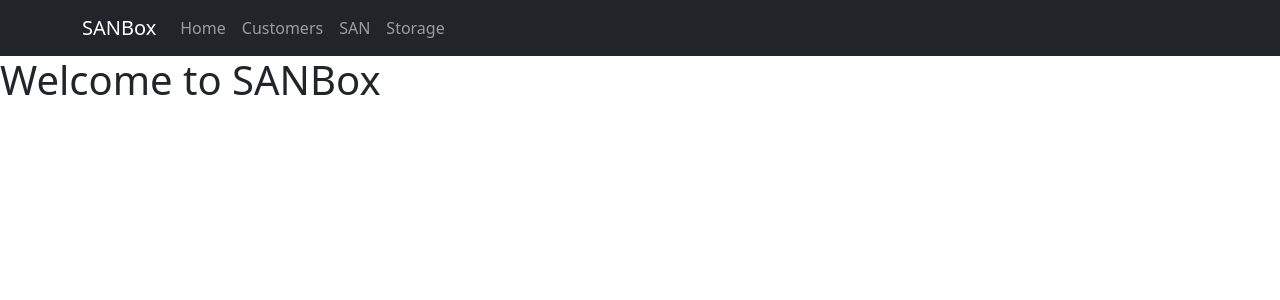
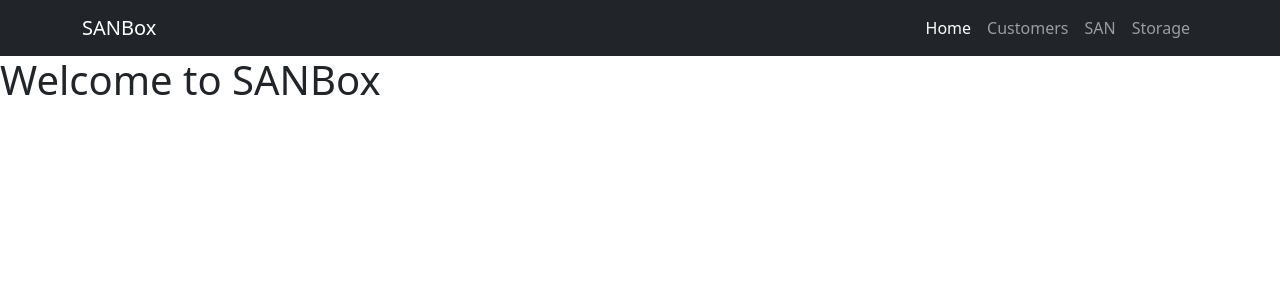
Before and after one commit to rickkoe/sanbox, a React (Create React App) app in the folder frontend/: page / in a window 1280 px wide. Shown: the top 300 px of the page. Built offline with nearby package versions, Linux system fonts and the light colour scheme.

Commit message:
Customer Table loaded

```diff
--- a/frontend/src/App.js
+++ b/frontend/src/App.js
@@ -2,7 +2,7 @@ import React from "react";
 import { BrowserRouter as Router, Route, Routes } from "react-router-dom";
 import Navbar from "./components/Navbar";
 import Home from "./pages/Home";
-import CustomerTable from "./pages/CustomerTable";
+import Customers from "./pages/Customers";
 import SanPage from "./pages/SanPage";
 import StoragePage from "./pages/StoragePage";
 
@@ -12,7 +12,7 @@ function App() {
       <Navbar />
       <Routes>
         <Route path="/" element={<Home />} />
-        <Route path="/customers" element={<CustomerTable />} />
+        <Route path="/customers" element={<Customers />} />
         <Route path="/san" element={<SanPage />} />
         <Route path="/storage" element={<StoragePage />} />
       </Routes>
--- a/frontend/src/components/CustomerTable.js
+++ b/frontend/src/components/CustomerTable.js
@@ -1,22 +1,39 @@
-import React, { useEffect, useState } from 'react';
-import axios from 'axios';
+import React, { useEffect, useState } from "react";
+import axios from "axios";
 
 const CustomerTable = () => {
     const [customers, setCustomers] = useState([]);
+    const [loading, setLoading] = useState(true);
+    const [error, setError] = useState(null);
 
     useEffect(() => {
-        axios.get('http://127.0.0.1:8000/api/customers/')
+        axios.get("http://127.0.0.1:8000/api/customers/")
             .then(response => {
                 setCustomers(response.data);
+                setLoading(false);
             })
-            .catch(error => console.error("Error fetching customers:", error));
+            .catch(error => {
+                console.error("Error fetching customers:", error);
+                setError("Failed to load customers.");
+                setLoading(false);
+            });
     }, []);
 
     return (
-        <div>
-            <h2>Customers</h2>
-            <table border="1">
-                <thead>
+        <div className="container mt-4">
+            <h2 className="mb-4">Customers</h2>
+
+            {/* Loading State */}
+            {loading && <div className="alert alert-info">Loading customers...</div>}
+
+            {/* Error Message */}
+            {error && <div className="alert alert-danger">{error}</div>}
+
+            {/* Customer Table */}
+            {!loading && !error && (
+                <div className="table-responsive">
+                    <table className="table table-striped table-bordered">
+                        <thead className="table-dark">
                             <tr>
                                 <th>ID</th>
                                 <th>Name</th>
@@ -32,6 +49,8 @@ const CustomerTable = () => {
                         </tbody>
                     </table>
                 </div>
+            )}
+        </div>
     );
 };
 
--- a/frontend/src/components/Navbar.js
+++ b/frontend/src/components/Navbar.js
@@ -1,21 +1,42 @@
 import React from "react";
-import { Link } from "react-router-dom";
-import "bootstrap/dist/css/bootstrap.min.css"; // Ensure Bootstrap is loaded
+import { NavLink } from "react-router-dom";
+import "bootstrap/dist/css/bootstrap.min.css"; // Bootstrap styles
 
 const Navbar = () => {
   return (
     <nav className="navbar navbar-expand-lg navbar-dark bg-dark">
       <div className="container">
-        <Link className="navbar-brand" to="/">SANBox</Link>
-        <button className="navbar-toggler" type="button" data-bs-toggle="collapse" data-bs-target="#navbarNav">
+        {/* Left-aligned Brand */}
+        <NavLink className="navbar-brand" to="/">SANBox</NavLink>
+
+        {/* Mobile Navbar Toggle Button */}
+        <button
+          className="navbar-toggler"
+          type="button"
+          data-bs-toggle="collapse"
+          data-bs-target="#navbarNav"
+          aria-controls="navbarNav"
+          aria-expanded="false"
+          aria-label="Toggle navigation"
+        >
           <span className="navbar-toggler-icon"></span>
         </button>
+
+        {/* Right-aligned Nav Links */}
         <div className="collapse navbar-collapse" id="navbarNav">
-          <ul className="navbar-nav">
-            <li className="nav-item"><Link className="nav-link" to="/">Home</Link></li>
-            <li className="nav-item"><Link className="nav-link" to="/customers">Customers</Link></li>
-            <li className="nav-item"><Link className="nav-link" to="/san">SAN</Link></li>
-            <li className="nav-item"><Link className="nav-link" to="/storage">Storage</Link></li>
+          <ul className="navbar-nav ms-auto">
+            <li className="nav-item">
+              <NavLink className="nav-link" to="/" end>Home</NavLink>
+            </li>
+            <li className="nav-item">
+              <NavLink className="nav-link" to="/customers">Customers</NavLink>
+            </li>
+            <li className="nav-item">
+              <NavLink className="nav-link" to="/san">SAN</NavLink>
+            </li>
+            <li className="nav-item">
+              <NavLink className="nav-link" to="/storage">Storage</NavLink>
+            </li>
           </ul>
         </div>
       </div>
--- a/frontend/src/pages/CustomerTable.js
+++ /dev/null
@@ -1,7 +0,0 @@
-import React from "react";
-
-const CustomerTable = () => {
-    return <h1>Customers Page</h1>;
-};
-
-export default CustomerTable;
--- /dev/null
+++ b/frontend/src/pages/Customers.js
@@ -0,0 +1,16 @@
+import React from "react";
+import CustomerTable from "../components/CustomerTable";
+
+const Customers = () => {
+  return (
+    <div className="container mt-4">
+      <h1>Customers Page</h1>
+      <p>Welcome to the Customers section. Here is the list of customers:</p>
+
+      {/* Embed CustomerTable component */}
+      <CustomerTable />
+    </div>
+  );
+};
+
+export default Customers;
```
Also changed, not shown: 1 other file (tests, documents, lock files or other folders). Lines whose indentation alone changed are shown as unchanged.
